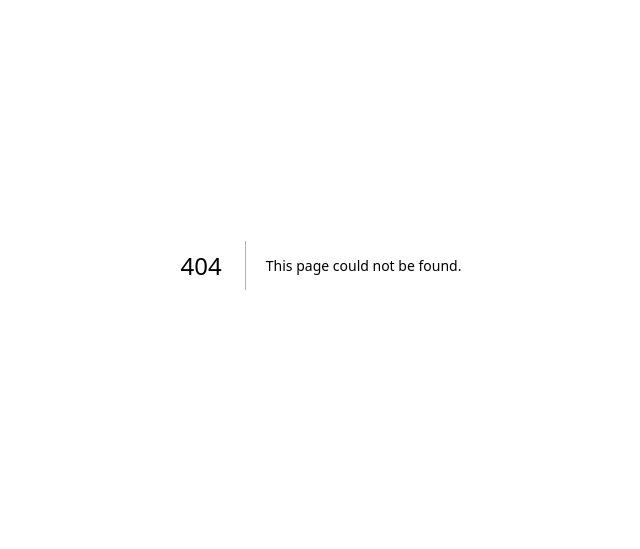
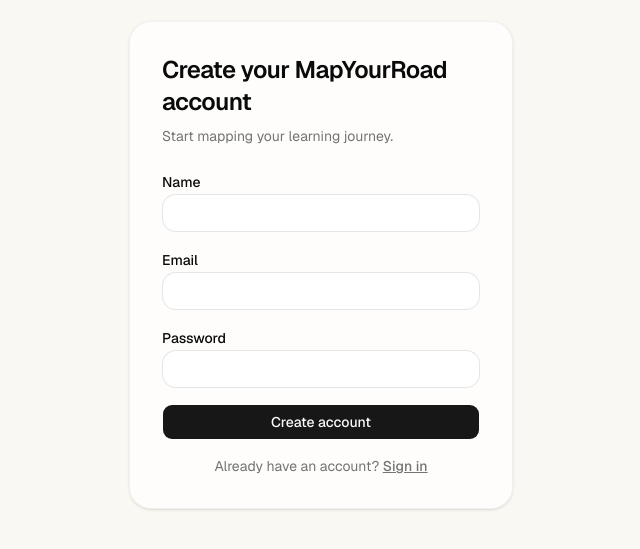
Before and after one commit to sreyashp07/MapYourRoad, a Next.js app: page /register in a window 1280 px wide. Before the commit this address had no page. Shown: the part 135-684 px from the top of the page, without its empty margins (319-959 px from the left). Built offline with nearby package versions, Linux system fonts and the light colour scheme; no server answers.

Commit message:
feat(auth): add login, register, protected dashboard + wire layout/home

```diff
--- /dev/null
+++ b/src/app/dashboard/page.tsx
@@ -0,0 +1,31 @@
+import { auth, signOut } from "@/auth";
+import { Button } from "@/components/ui/button";
+
+export default async function DashboardPage() {
+  const session = await auth();
+
+  return (
+    <main className="flex min-h-screen flex-col items-center justify-center gap-6 bg-[#faf8f3] px-6 text-center">
+      <span className="text-muted-foreground rounded-full border border-black/5 bg-white/60 px-4 py-1.5 text-sm">
+        Phase 3 · You are authenticated
+      </span>
+      <h1 className="text-3xl font-semibold tracking-tight sm:text-4xl">
+        Welcome back{session?.user?.name ? `, ${session.user.name}` : ""}
+      </h1>
+      <p className="text-muted-foreground max-w-md">
+        This page is protected by middleware. Sign out and reload it — you will
+        be bounced to the login page.
+      </p>
+      <form
+        action={async () => {
+          "use server";
+          await signOut({ redirectTo: "/" });
+        }}
+      >
+        <Button type="submit" variant="outline" size="lg">
+          Sign out
+        </Button>
+      </form>
+    </main>
+  );
+}
--- a/src/app/layout.tsx
+++ b/src/app/layout.tsx
@@ -1,6 +1,7 @@
 import type { Metadata } from "next";
 import { Geist, Geist_Mono } from "next/font/google";
 import { siteConfig } from "@/config/site";
+import { AuthProvider } from "@/components/providers/auth-provider";
 import "./globals.css";
 
 const geistSans = Geist({
@@ -29,7 +30,7 @@ export default function RootLayout({
       <body
         className={`${geistSans.variable} ${geistMono.variable} antialiased`}
       >
-        {children}
+        <AuthProvider>{children}</AuthProvider>
       </body>
     </html>
   );
--- /dev/null
+++ b/src/app/login/page.tsx
@@ -0,0 +1,72 @@
+"use client";
+
+import Link from "next/link";
+import { useActionState } from "react";
+import { authenticate } from "@/features/auth/actions";
+import { Button } from "@/components/ui/button";
+import { siteConfig } from "@/config/site";
+
+export default function LoginPage() {
+  const [errorMessage, formAction, isPending] = useActionState(
+    authenticate,
+    undefined
+  );
+
+  return (
+    <main className="flex min-h-screen items-center justify-center bg-[#faf8f3] px-6">
+      <div className="w-full max-w-sm rounded-3xl border border-black/5 bg-white/70 p-8 shadow-sm backdrop-blur">
+        <h1 className="text-2xl font-semibold tracking-tight">
+          Sign in to {siteConfig.shortName}
+        </h1>
+        <p className="text-muted-foreground mt-2 text-sm">
+          Welcome back. Continue building your roadmaps.
+        </p>
+        <form action={formAction} className="mt-6 space-y-4">
+          <div className="space-y-1.5">
+            <label htmlFor="email" className="text-sm font-medium">
+              Email
+            </label>
+            <input
+              id="email"
+              name="email"
+              type="email"
+              required
+              autoComplete="email"
+              className="w-full rounded-xl border border-black/10 bg-white px-3 py-2 text-sm outline-none focus:border-black/30"
+            />
+          </div>
+          <div className="space-y-1.5">
+            <label htmlFor="password" className="text-sm font-medium">
+              Password
+            </label>
+            <input
+              id="password"
+              name="password"
+              type="password"
+              required
+              autoComplete="current-password"
+              className="w-full rounded-xl border border-black/10 bg-white px-3 py-2 text-sm outline-none focus:border-black/30"
+            />
+          </div>
+          {errorMessage && (
+            <p className="text-sm text-red-600">{errorMessage}</p>
+          )}
+          <Button
+            type="submit"
+            size="lg"
+            className="w-full"
+            disabled={isPending}
+          >
+            {isPending ? "Signing in…" : "Sign in"}
+          </Button>
+        </form>
+        <p className="text-muted-foreground mt-4 text-center text-sm">
+          No account?{" "}
+          <Link href="/register" className="font-medium underline">
+            Create one
+          </Link>
+        </p>
+      </div>
+    </main>
+  );
+}
--- a/src/app/page.tsx
+++ b/src/app/page.tsx
@@ -1,11 +1,12 @@
+import Link from "next/link";
 import { Button } from "@/components/ui/button";
 import { siteConfig } from "@/config/site";
 
 export default function Home() {
   return (
-    <main className="flex min-h-screen flex-col items-center justify-center gap-6 px-6 text-center">
-      <span className="text-muted-foreground rounded-full border px-4 py-1.5 text-sm">
-        Phase 1 · Foundation ready
+    <main className="flex min-h-screen flex-col items-center justify-center gap-6 bg-[#faf8f3] px-6 text-center">
+      <span className="text-muted-foreground rounded-full border border-black/5 bg-white/60 px-4 py-1.5 text-sm">
+        Phase 3 · Authentication ready
       </span>
       <h1 className="max-w-2xl text-4xl font-semibold tracking-tight text-balance sm:text-6xl">
         {siteConfig.name}
@@ -14,9 +15,11 @@ export default function Home() {
         {siteConfig.description}
       </p>
       <div className="flex items-center gap-3">
-        <Button size="lg">Get started</Button>
-        <Button size="lg" variant="outline">
-          Explore roadmaps
+        <Button asChild size="lg">
+          <Link href="/register">Get started</Link>
+        </Button>
+        <Button asChild size="lg" variant="outline">
+          <Link href="/login">Sign in</Link>
         </Button>
       </div>
     </main>
--- /dev/null
+++ b/src/app/register/page.tsx
@@ -0,0 +1,86 @@
+"use client";
+
+import Link from "next/link";
+import { useActionState } from "react";
+import { registerUser } from "@/features/auth/actions";
+import { Button } from "@/components/ui/button";
+import { siteConfig } from "@/config/site";
+
+export default function RegisterPage() {
+  const [errorMessage, formAction, isPending] = useActionState(
+    registerUser,
+    undefined
+  );
+
+  return (
+    <main className="flex min-h-screen items-center justify-center bg-[#faf8f3] px-6">
+      <div className="w-full max-w-sm rounded-3xl border border-black/5 bg-white/70 p-8 shadow-sm backdrop-blur">
+        <h1 className="text-2xl font-semibold tracking-tight">
+          Create your {siteConfig.shortName} account
+        </h1>
+        <p className="text-muted-foreground mt-2 text-sm">
+          Start mapping your learning journey.
+        </p>
+        <form action={formAction} className="mt-6 space-y-4">
+          <div className="space-y-1.5">
+            <label htmlFor="name" className="text-sm font-medium">
+              Name
+            </label>
+            <input
+              id="name"
+              name="name"
+              type="text"
+              required
+              autoComplete="name"
+              className="w-full rounded-xl border border-black/10 bg-white px-3 py-2 text-sm outline-none focus:border-black/30"
+            />
+          </div>
+          <div className="space-y-1.5">
+            <label htmlFor="email" className="text-sm font-medium">
+              Email
+            </label>
+            <input
+              id="email"
+              name="email"
+              type="email"
+              required
+              autoComplete="email"
+              className="w-full rounded-xl border border-black/10 bg-white px-3 py-2 text-sm outline-none focus:border-black/30"
+            />
+          </div>
+          <div className="space-y-1.5">
+            <label htmlFor="password" className="text-sm font-medium">
+              Password
+            </label>
+            <input
+              id="password"
+              name="password"
+              type="password"
+              required
+              minLength={6}
+              autoComplete="new-password"
+              className="w-full rounded-xl border border-black/10 bg-white px-3 py-2 text-sm outline-none focus:border-black/30"
+            />
+          </div>
+          {errorMessage && (
+            <p className="text-sm text-red-600">{errorMessage}</p>
+          )}
+          <Button
+            type="submit"
+            size="lg"
+            className="w-full"
+            disabled={isPending}
+          >
+            {isPending ? "Creating account…" : "Create account"}
+          </Button>
+        </form>
+        <p className="text-muted-foreground mt-4 text-center text-sm">
+          Already have an account?{" "}
+          <Link href="/login" className="font-medium underline">
+            Sign in
+          </Link>
+        </p>
+      </div>
+    </main>
+  );
+}
--- a/src/lib/db/mongoose.ts
+++ b/src/lib/db/mongoose.ts
@@ -18,8 +18,7 @@ declare global {
   var _mongoose: MongooseCache | undefined;
 }
 
-const cached: MongooseCache =
-  global._mongoose ?? { conn: null, promise: null };
+const cached: MongooseCache = global._mongoose ?? { conn: null, promise: null };
 
 if (!global._mongoose) {
   global._mongoose = cached;
```
